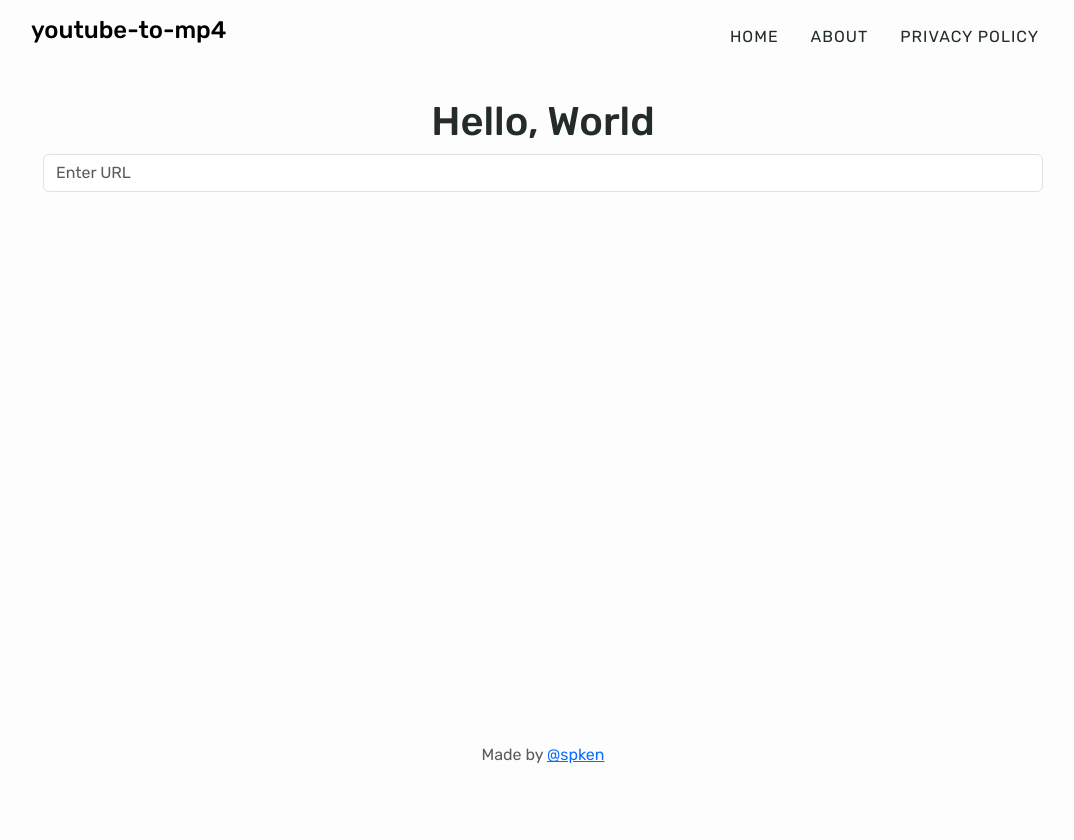
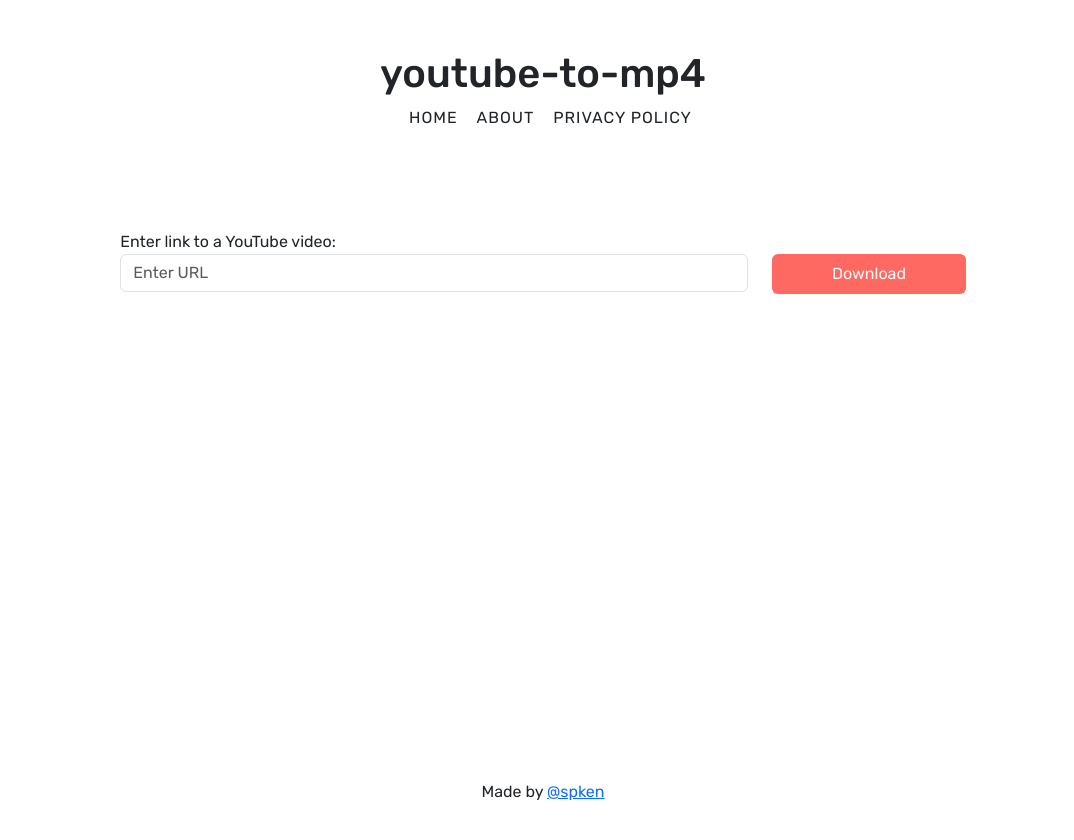
Before and after one commit to spken/youtube-to-mp4, a Flask app: page / in a window 1280 px wide. Shown: the whole page, without its empty margins (97-1171 px from the left). Before the commit the page ends 763 px from the top, so only its background shows below. Run offline with Flask 3, Linux system fonts and the light colour scheme.

Commit message:
Finish search field prototype

```diff
--- a/static/css/style.css
+++ b/static/css/style.css
@@ -4,22 +4,62 @@
     font-family: "Rubik", sans-serif;
 }
 
-html {
+html, body {
     height: 100%;
+    margin: 0;
+    padding: 0;
 }
 
-body {
-    line-height: 1.6;
-    color: #232b2b;
-    background: #fdfdfd;
-    margin: 0;
-    padding: 0;
-    width: 80%;
-    margin: 0 auto;
+header {
+    position: relative;
+    top: 50px;
+    width: 100%;
 }
 
-.nav-link {
-    color: #232b2b;
+nav {
+    text-align: center;
+}
+
+nav a {
     text-transform: uppercase;
+    text-decoration: none;
+    margin: 0 15px;
+    font-size: 16px;
     letter-spacing: 1px;
+    color: #333;
 }
+
+nav a:hover {
+    text-decoration: underline;
+}
+
+main {
+    padding-top: 150px;
+    padding-bottom: 60px;
+    min-height: calc(100vh - 120px);
+}
+
+footer {
+    position: relative;
+    bottom: 0;
+    width: 100%;
+    padding: 20px 0;
+    text-align: center;
+}
+
+button {
+    width: 100%;
+    margin-bottom: 20px;
+    padding: 0.5rem 1rem;
+    background-color: #ff6961;
+    color: #fdfdfd;
+    border: none;
+    border-radius: 6px;
+    cursor: pointer;
+    transition: all 0.2s ease-in-out;
+}
+
+button:hover {
+    background-color: #ff6061;
+    transform: scale(1.02);
+}
--- a/templates/base.html
+++ b/templates/base.html
@@ -11,37 +11,28 @@
         crossorigin="anonymous"
     />
     <link rel="stylesheet" href="https://fonts.googleapis.com/css2?family=Rubik:wght@400;500;700&display=swap"/>
-    <link
-        href="{{ url_for('static', filename='css/style.css') }}"
-        rel="stylesheet"
-    />
+    <link href="{{ url_for('static', filename='css/style.css') }}" rel="stylesheet">
     <title>youtube-to-mp4</title>
 </head>
 
-<body class="d-flex flex-column min-vh-100">
-    <header class="d-flex justify-content-between py-3 mb-4">
-        <a href="{{ url_for('index') }}" class="link-body-emphasis text-decoration-none">
-            <h1 class="fs-4">youtube-to-mp4</h1>
-        </a>
+<body>
+    <header>
+        <h1 class="text-center">youtube-to-mp4</h1>
         <nav>
-            <ul class="nav nav-pills">
-                <li class="nav-item"><a class="nav-link" href="{{ url_for('index') }}">Home</a></li>
-                <li class="nav-item"><a class="nav-link" href="{{ url_for('about') }}">About</a></li>
-                <li class="nav-item"><a class="nav-link" href="{{ url_for('privacy') }}">Privacy Policy</a></li>
-            </ul>
+            <a class="navbar-brand" href="{{ url_for('index') }}">Home</a>
+            <a class="navbar-brand" href="{{ url_for('about') }}">About</a>
+            <a class="navbar-brand" href="{{ url_for('privacy') }}">Privacy Policy</a>
         </nav>
     </header>
 
-    <main class="container">
-        <div class="row justify-content-center align-items-center text-center">
-            <div class="col-12">
-                {% block content %}{% endblock %}
-            </div>
+    <main class="row justify-content-center">
+        <div class="col-8">
+            {% block content %}{% endblock %}
         </div>
     </main>
 
-    <footer class="py-3 mt-auto">
-        <p class="text-center text-body-secondary">Made by <a href="https://github.com/spken">@spken</a></p>
+    <footer>
+        <p class="text-center">Made by <a href="https://github.com/spken">@spken</a></p>
     </footer>
 
     <script
@@ -49,6 +40,7 @@
         integrity="sha384-C6RzsynM9kWDrMNeT87bh95OGNyZPhcTNXj1NW7RuBCsyN/o0jlpcV8Qyq46cDfL"
         crossorigin="anonymous">
     </script>
+    <script src="{{ url_for('static', filename='scripts/handler.js') }}"></script>
 </body>
 
 </html>
--- a/templates/index.html
+++ b/templates/index.html
@@ -1,6 +1,18 @@
 {% extends 'base.html' %}
 
 {% block content %}
-    <h1>Hello, World</h1>
-    <input type="text" class="form-control" name="search" id="search" placeholder="Enter URL">
+    <div class="row">
+        <label for="search">Enter link to a YouTube video:</label>
+    </div>
+    <div class="row">
+        <div class="col-md-9 col-xs-12">
+            <input type="text" class="form-control" name="search" id="search" placeholder="Enter URL">
+        </div>
+        <div class="col-md-3 col-xs-12">
+            <button onclick="console.log('clicked')">Download</button>
+        </div>
+        <div class="row">
+            <video id="video" src="" type="video/mp4" hidden></video>
+        </div>
+    </div>
 {% endblock %}
```
